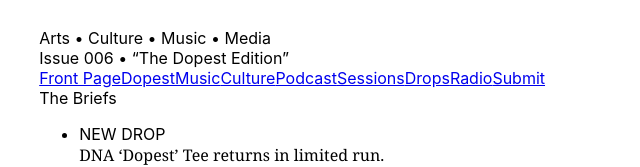
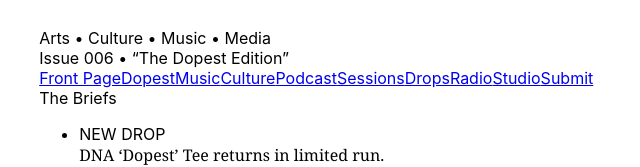
Before and after one commit to Brookeashleygroup/dna-site, a Next.js app: page / in a window 1280 px wide. Shown: the part 130-297 px from the top of the page, without its empty margins (318-958 px from the left). Built offline with nearby package versions, Linux system fonts and the light colour scheme.

Commit message:
Update index.js

```diff
--- a/pages/index.js
+++ b/pages/index.js
@@ -59,6 +59,19 @@ export default function Home() {
     },
   ];
 
+  const navItems = [
+    { label: "Front Page", href: "/" },
+    { label: "Dopest", href: "#" },
+    { label: "Music", href: "#" },
+    { label: "Culture", href: "#" },
+    { label: "Podcast", href: "#" },
+    { label: "Sessions", href: "#" },
+    { label: "Drops", href: "#" },
+    { label: "Radio", href: "#" },
+    { label: "Studio", href: "/studio" }, // ✅ moved here (inside JSX)
+    { label: "Submit", href: "#" },
+  ];
+
   return (
     <main className="min-h-screen bg-[#f7f2e7] text-[#111]">
       {/* Page frame */}
@@ -88,20 +101,20 @@ export default function Home() {
 
           <div className="mt-2 flex flex-wrap items-center justify-between gap-2 text-xs">
             <div className="uppercase tracking-widest">Arts • Culture • Music • Media</div>
-            <div className="uppercase tracking-widest">Issue 006 • “The Dopest Edition”</div>
+            <div className="uppercase tracking-widest">
+              Issue 006 • “The Dopest Edition”
+            </div>
           </div>
         </header>
 
         {/* Top nav like a newspaper section bar */}
         <nav className="border-b border-[#111] py-2 text-xs uppercase tracking-widest">
           <div className="flex flex-wrap gap-x-5 gap-y-2">
-            {["Front Page", "Dopest", "Music", "Culture", "Podcast", "Sessions", "Drops", "Radio", "Submit"].map(
-              (x) => (
-                <a key={x} href="#" className="hover:underline">
-                  {x}
-                </a>
-              )
-            )}
+            {navItems.map((x) => (
+              <a key={x.label} href={x.href} className="hover:underline">
+                {x.label}
+              </a>
+            ))}
           </div>
         </nav>
 
@@ -116,7 +129,9 @@ export default function Home() {
               <ul className="divide-y divide-[#111]">
                 {briefs.map((b) => (
                   <li key={b.k} className="px-3 py-3">
-                    <div className="text-[11px] font-bold uppercase tracking-widest">{b.k}</div>
+                    <div className="text-[11px] font-bold uppercase tracking-widest">
+                      {b.k}
+                    </div>
                     <div
                       className="mt-1 text-sm leading-snug"
                       style={{ fontFamily: "ui-serif, Georgia, Times, serif" }}
@@ -129,11 +144,14 @@ export default function Home() {
             </div>
 
             <div className="mt-4 border-t border-[#111] pt-4">
-              <div className="text-xs font-bold uppercase tracking-widest">Ticker</div>
+              <div className="text-xs font-bold uppercase tracking-widest">
+                Ticker
+              </div>
               <div className="mt-2 border border-[#111] bg-[#fffaf0] p-3 text-sm leading-snug">
                 <div className="font-semibold">Now:</div>
                 <div style={{ fontFamily: "ui-serif, Georgia, Times, serif" }}>
-                  “Dopest of the Week” session posted • New podcast clip • Drop live
+                  “Dopest of the Week” session posted • New podcast clip • Drop
+                  live
                 </div>
               </div>
             </div>
@@ -148,21 +166,28 @@ export default function Home() {
 
               <h2
                 className="mt-2 text-3xl sm:text-4xl font-extrabold leading-tight"
-                style={{ fontFamily: "ui-serif, Georgia, 'Times New Roman', Times, serif" }}
+                style={{
+                  fontFamily:
+                    "ui-serif, Georgia, 'Times New Roman', Times, serif",
+                }}
               >
-                DJ Raven’s “Northern Lights” Live Session Makes the Case for What’s Next
+                DJ Raven’s “Northern Lights” Live Session Makes the Case for
+                What’s Next
               </h2>
 
               <p
                 className="mt-2 text-base leading-relaxed"
                 style={{ fontFamily: "ui-serif, Georgia, Times, serif" }}
               >
-                A curated platform for Indigenous excellence — not a leaderboard, not an algorithm. DNA spotlights the
-                voices moving culture right now, across all genres.
+                A curated platform for Indigenous excellence — not a leaderboard,
+                not an algorithm. DNA spotlights the voices moving culture right
+                now, across all genres.
               </p>
 
               <div className="mt-4 aspect-video border border-[#111] bg-[#111]/5 grid place-items-center">
-                <div className="text-xs uppercase tracking-widest">Featured video embed</div>
+                <div className="text-xs uppercase tracking-widest">
+                  Featured video embed
+                </div>
               </div>
 
               <div className="mt-4 grid gap-3 sm:grid-cols-2">
@@ -179,14 +204,26 @@ export default function Home() {
             <div className="mt-5 grid gap-6 sm:grid-cols-2">
               {sections.map((s) => (
                 <div key={s.section} className="border-t border-[#111] pt-3">
-                  <div className="text-xs font-bold uppercase tracking-widest">{s.section}</div>
+                  <div className="text-xs font-bold uppercase tracking-widest">
+                    {s.section}
+                  </div>
                   <ul className="mt-2 space-y-3">
                     {s.items.map((it) => (
                       <li key={it.h}>
-                        <div className="font-bold leading-snug" style={{ fontFamily: "ui-serif, Georgia, Times, serif" }}>
+                        <div
+                          className="font-bold leading-snug"
+                          style={{
+                            fontFamily: "ui-serif, Georgia, Times, serif",
+                          }}
+                        >
                           {it.h}
                         </div>
-                        <div className="text-sm leading-snug" style={{ fontFamily: "ui-serif, Georgia, Times, serif" }}>
+                        <div
+                          className="text-sm leading-snug"
+                          style={{
+                            fontFamily: "ui-serif, Georgia, Times, serif",
+                          }}
+                        >
                           {it.d}
                         </div>
                       </li>
@@ -207,10 +244,17 @@ export default function Home() {
                 {latest.map((x) => (
                   <li key={x.title} className="px-3 py-3">
                     <div className="flex items-center justify-between gap-2">
-                      <div className="text-[11px] font-bold uppercase tracking-widest">{x.tag}</div>
-                      <div className="text-[11px] uppercase tracking-widest">{x.meta}</div>
+                      <div className="text-[11px] font-bold uppercase tracking-widest">
+                        {x.tag}
+                      </div>
+                      <div className="text-[11px] uppercase tracking-widest">
+                        {x.meta}
+                      </div>
                     </div>
-                    <div className="mt-1 text-sm leading-snug" style={{ fontFamily: "ui-serif, Georgia, Times, serif" }}>
+                    <div
+                      className="mt-1 text-sm leading-snug"
+                      style={{ fontFamily: "ui-serif, Georgia, Times, serif" }}
+                    >
                       {x.title}
                     </div>
                   </li>
@@ -223,10 +267,15 @@ export default function Home() {
                 Drops
               </div>
               <div className="p-3">
-                <div className="text-sm font-bold" style={{ fontFamily: "ui-serif, Georgia, Times, serif" }}>
+                <div
+                  className="text-sm font-bold"
+                  style={{ fontFamily: "ui-serif, Georgia, Times, serif" }}
+                >
                   Episode #42 Collab Tee
                 </div>
-                <div className="text-xs uppercase tracking-widest mt-1">Limited • DTF • Ships in 3–7 days</div>
+                <div className="text-xs uppercase tracking-widest mt-1">
+                  Limited • DTF • Ships in 3–7 days
+                </div>
                 <button className="mt-3 w-full border border-[#111] bg-[#111] text-[#f7f2e7] px-4 py-2 text-sm font-semibold hover:opacity-90">
                   Shop the Drop
                 </button>
@@ -234,10 +283,17 @@ export default function Home() {
             </div>
 
             <div className="mt-4 border-t border-[#111] pt-4">
-              <div className="text-xs font-bold uppercase tracking-widest">DNA Radio</div>
+              <div className="text-xs font-bold uppercase tracking-widest">
+                DNA Radio
+              </div>
               <div className="mt-2 border border-[#111] bg-[#fffaf0] p-3 text-sm">
-                <div className="text-[11px] uppercase tracking-widest">Now Playing</div>
-                <div className="mt-1 font-semibold" style={{ fontFamily: "ui-serif, Georgia, Times, serif" }}>
+                <div className="text-[11px] uppercase tracking-widest">
+                  Now Playing
+                </div>
+                <div
+                  className="mt-1 font-semibold"
+                  style={{ fontFamily: "ui-serif, Georgia, Times, serif" }}
+                >
                   “Dopest Right Now” — live rotation
                 </div>
                 <div className="mt-3 flex gap-2">
@@ -262,4 +318,3 @@ export default function Home() {
     </main>
   );
 }
-<a href="/studio">Studio</a>
```
